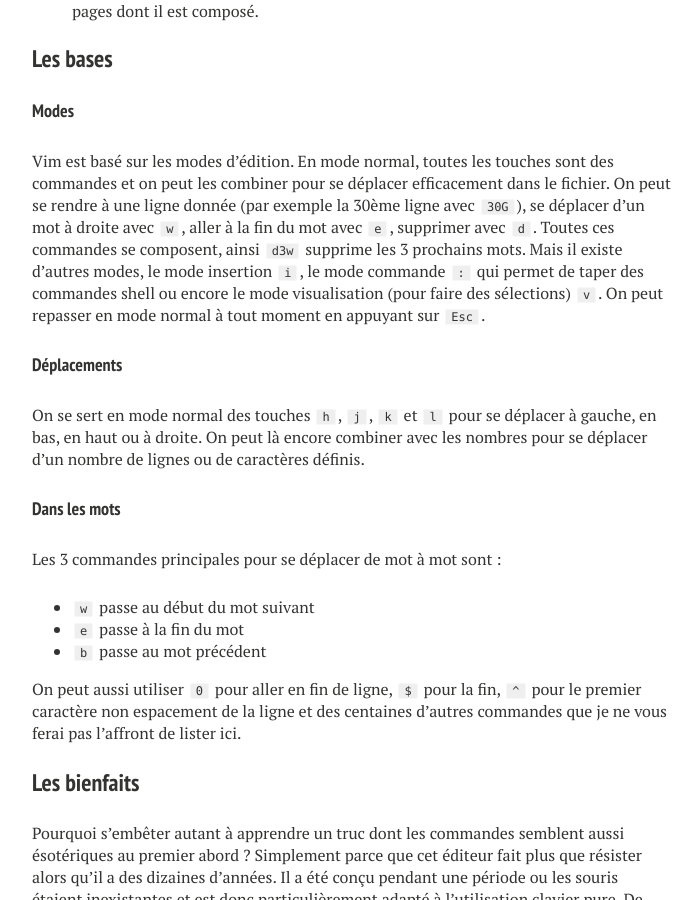
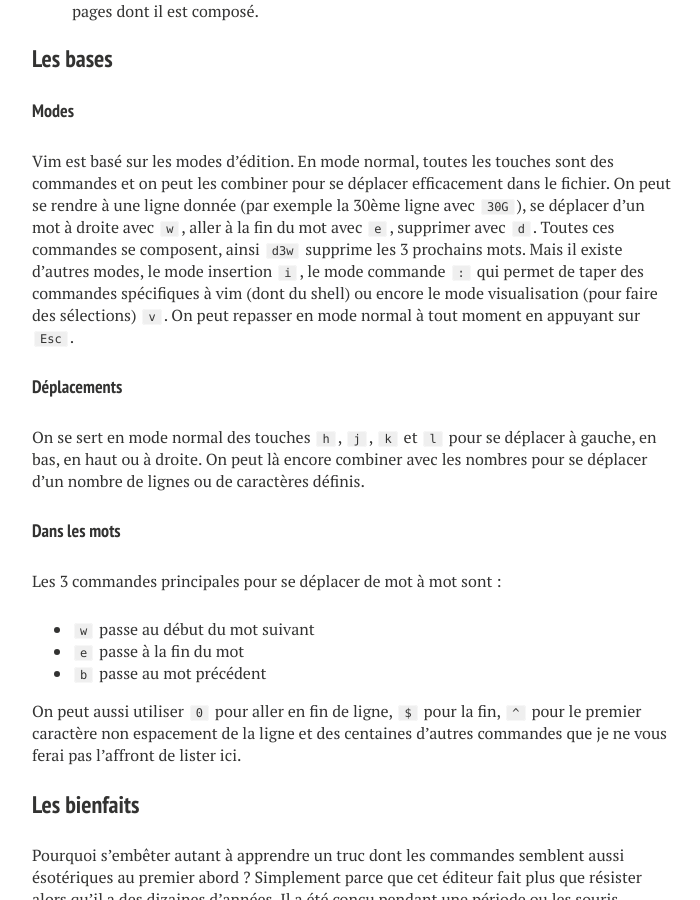
Before and after one commit to vferries/blog, a Jekyll site: the page built from _posts/2015-04-15-vim.md, in a window 1280 px wide and 900 px high, scrolled down 1462 px. Shown: the whole window, without its empty margins (288-988 px from the left). Built offline with Jekyll 4.4.1, drawn with Linux system fonts in a browser that asks for light colours; nearby versions of some CDN libraries; comment, search, counter and statistics services are not loaded.

Commit message:
Correctif commandes.

```diff
--- a/_posts/2015-04-15-vim.md
+++ b/_posts/2015-04-15-vim.md
@@ -37,7 +37,7 @@
 #### Modes
 
 Vim est basé sur les modes d'édition. En mode normal, toutes les touches sont des commandes et on peut les combiner pour se déplacer efficacement dans le fichier. On peut se rendre à une ligne donnée (par exemple la 30ème ligne avec `30G`), se déplacer d'un mot à droite avec `w`, aller à la fin du mot avec `e`, supprimer avec `d`. Toutes ces commandes se composent, ainsi `d3w` supprime les 3 prochains mots.
-Mais il existe d'autres modes, le mode insertion `i`, le mode commande `:` qui permet de taper des commandes shell ou encore le mode visualisation (pour faire des sélections) `v`. On peut repasser en mode normal à tout moment en appuyant sur `Esc`.
+Mais il existe d'autres modes, le mode insertion `i`, le mode commande `:` qui permet de taper des commandes spécifiques à vim (dont du shell) ou encore le mode visualisation (pour faire des sélections) `v`. On peut repasser en mode normal à tout moment en appuyant sur `Esc`.
 
 #### Déplacements
 
```
